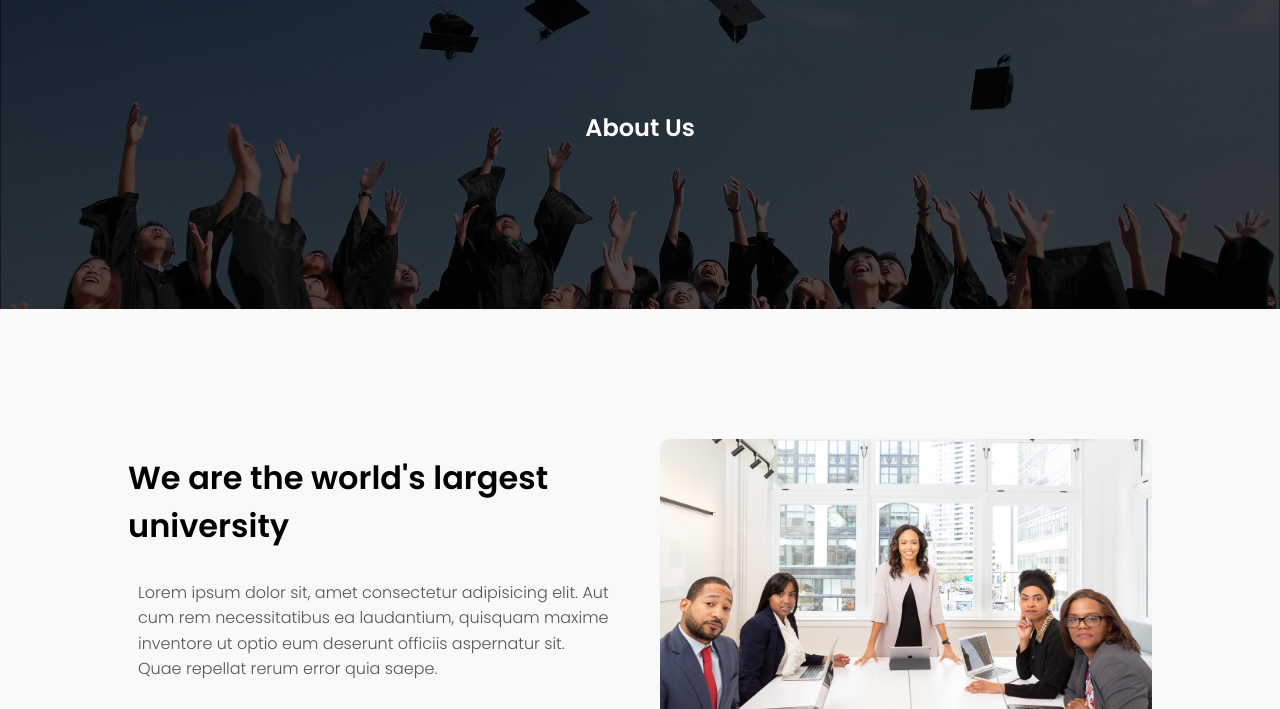
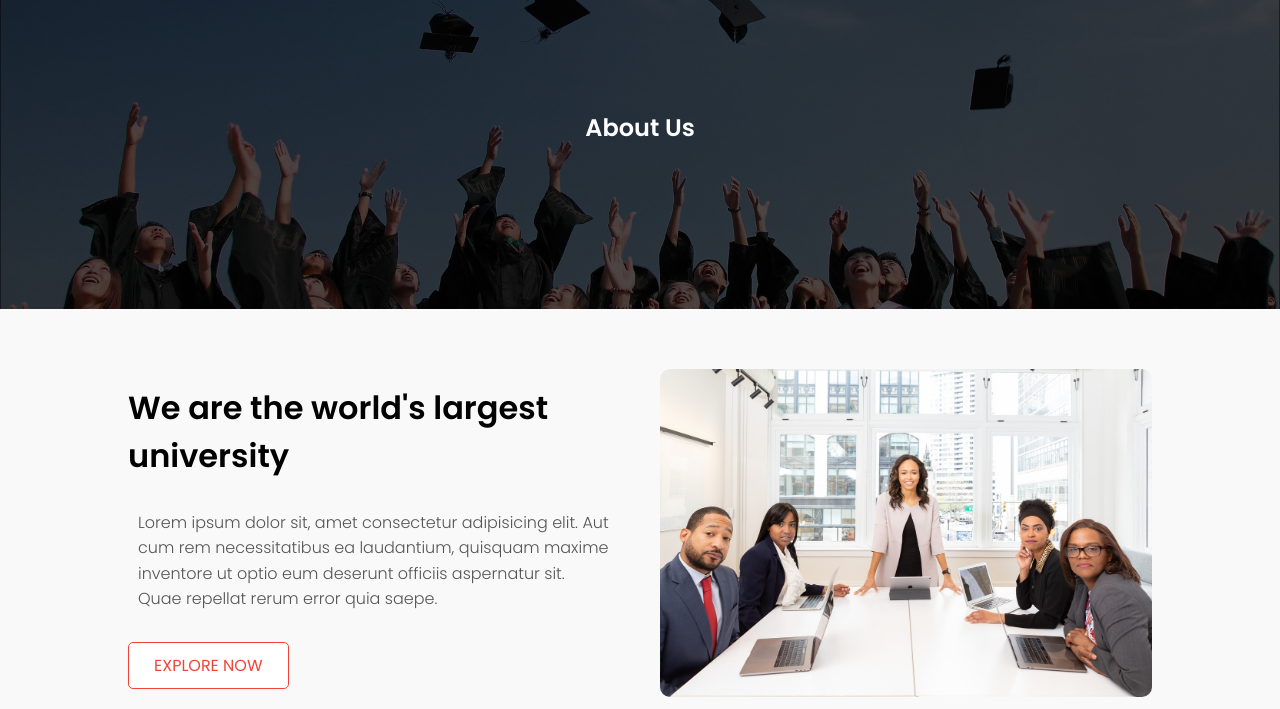
Before and after one commit to hazaifa-shehzad/html-css-JS-Webproject-1, a plain HTML site: page about.html.html in a window 1280 px wide. Shown: the part 91-800 px from the top of the page. Drawn offline with Linux system fonts and the light colour scheme.

Commit message:
css updated

```diff
--- a/style.css
+++ b/style.css
@@ -476,7 +476,7 @@ h3{
 .about-us {
   width: 80%;
   margin: auto;
-  padding: 80px 0;
+  padding: 10px 0;
 }
 
 .row {
```
